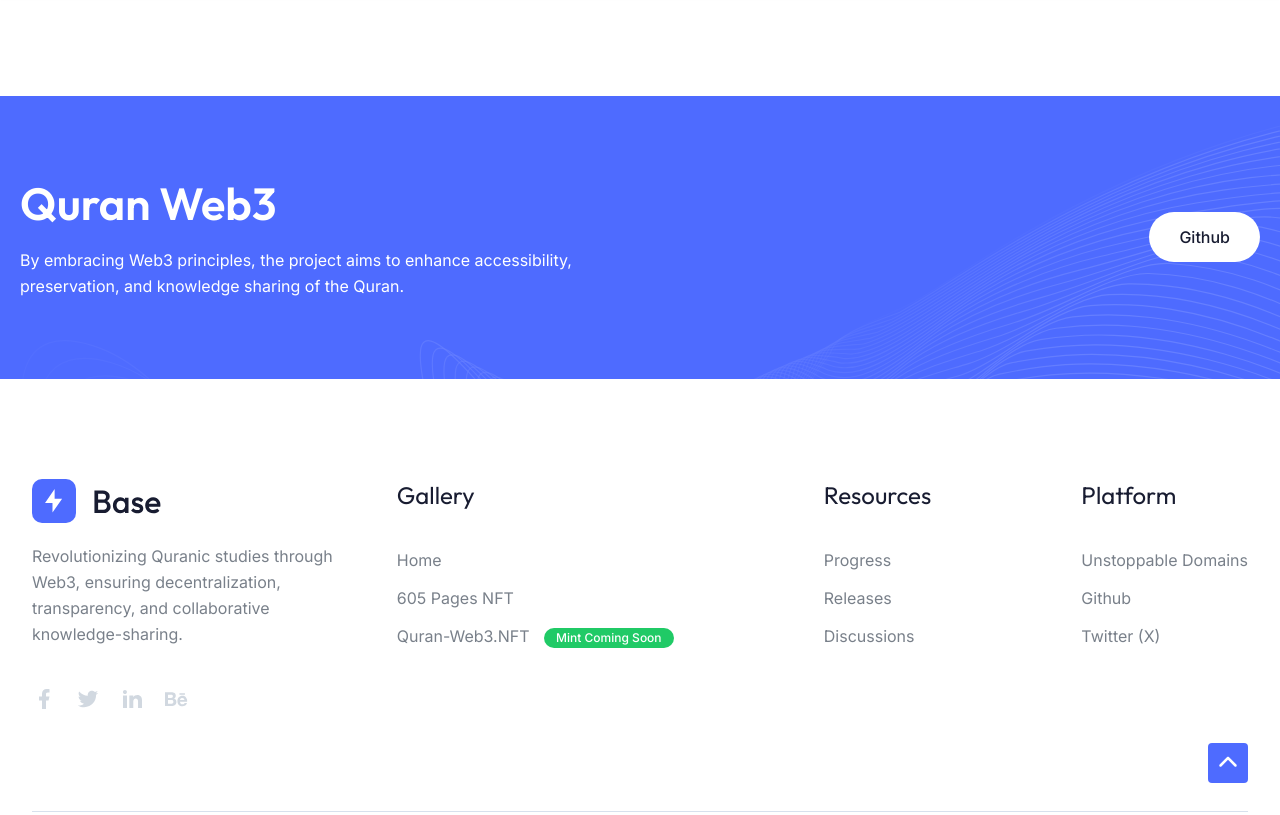
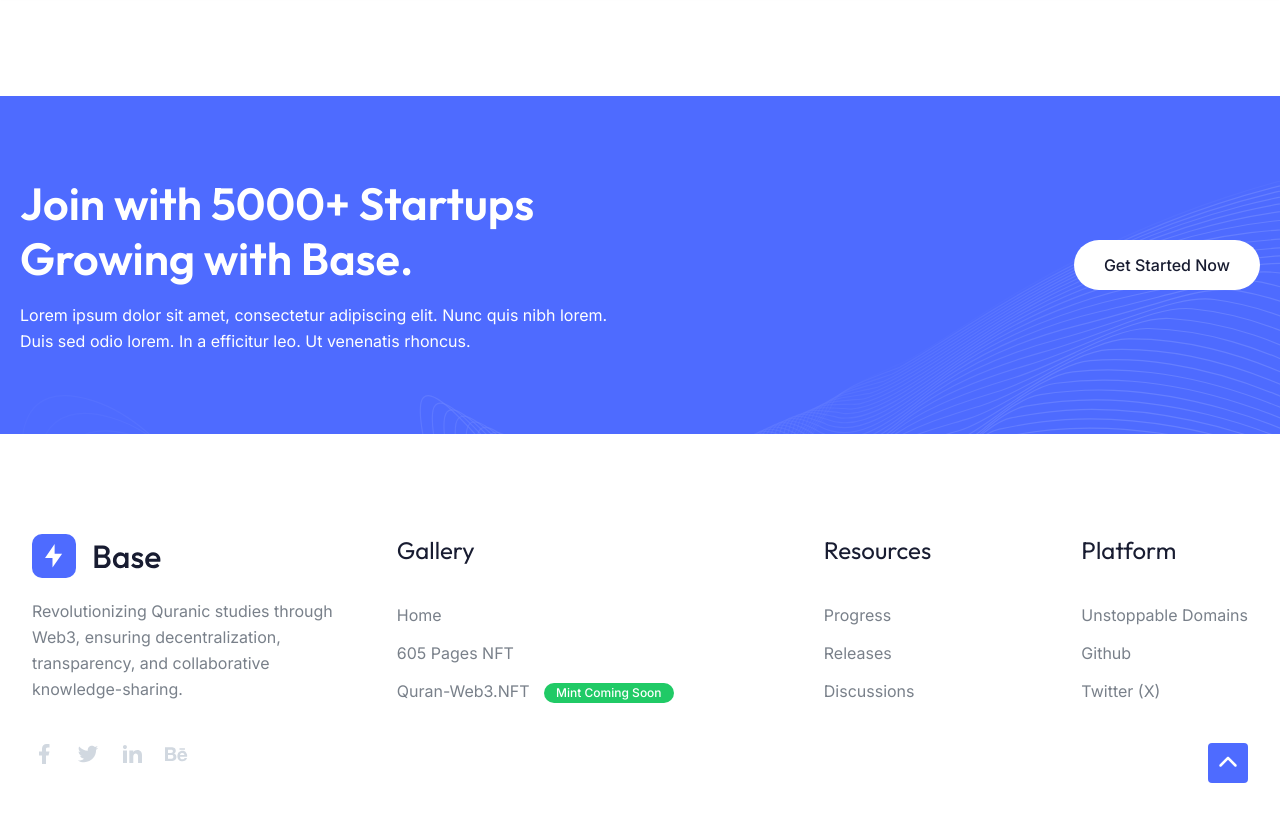
Before and after one commit to ogiest/ogiest.github.io, a Jekyll site: the page built from _posts/2026-05-21-quadratic-arithmetic-program.md, in a window 1280 px wide and 900 px high, scrolled down 1404 px, cut to the strip 85-900 px from the top of the window. Built offline with Jekyll 4.4.1, drawn with Linux system fonts in a browser that asks for light colours.

Commit message:
Update default.html

```diff
--- a/_layouts/default.html
+++ b/_layouts/default.html
@@ -291,15 +291,15 @@
           <div class="tc uf sn tn un gg">
             <div class="animate_left to/2">
               <h2 class="fk vj zp pr lk ac">
-                    Quran Web3
+                  Join with 5000+ Startups Growing with Base.
               </h2>
               <p class="lk">
-                    By embracing Web3 principles, the project aims to enhance accessibility, preservation, and knowledge sharing of the Quran.
+                  Lorem ipsum dolor sit amet, consectetur adipiscing elit. Nunc quis nibh lorem. Duis sed odio lorem. In a efficitur leo. Ut venenatis rhoncus.
               </p>
             </div>
             <div class="animate_right bf">
-                <a href="https://github.com/quran-web3" target="_blank" class="vc ek kk hh rg ol il cm gi hi">
-                    Github
+              <a href="#" class="vc ek kk hh rg ol il cm gi hi">
+                  Get Started Now
               </a>
             </div>
           </div>
```
Lines whose indentation alone changed are shown as unchanged.
